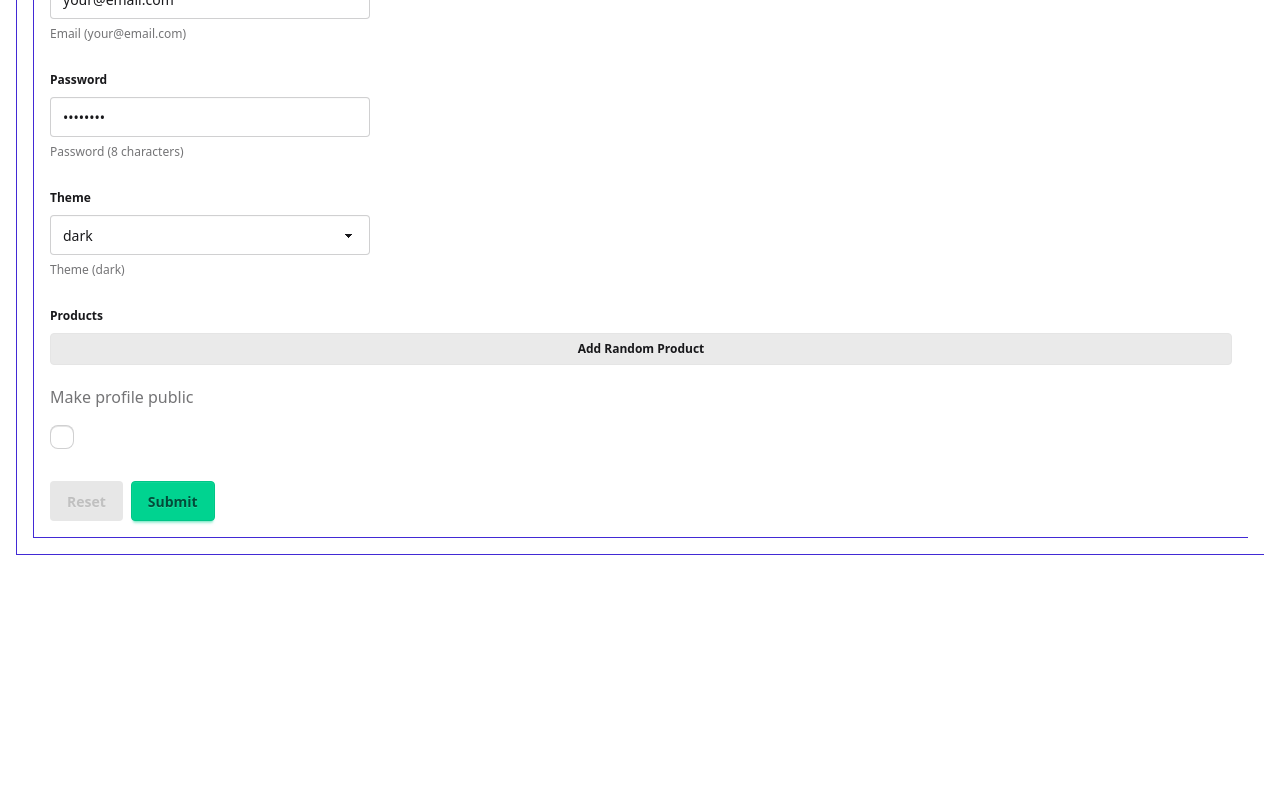
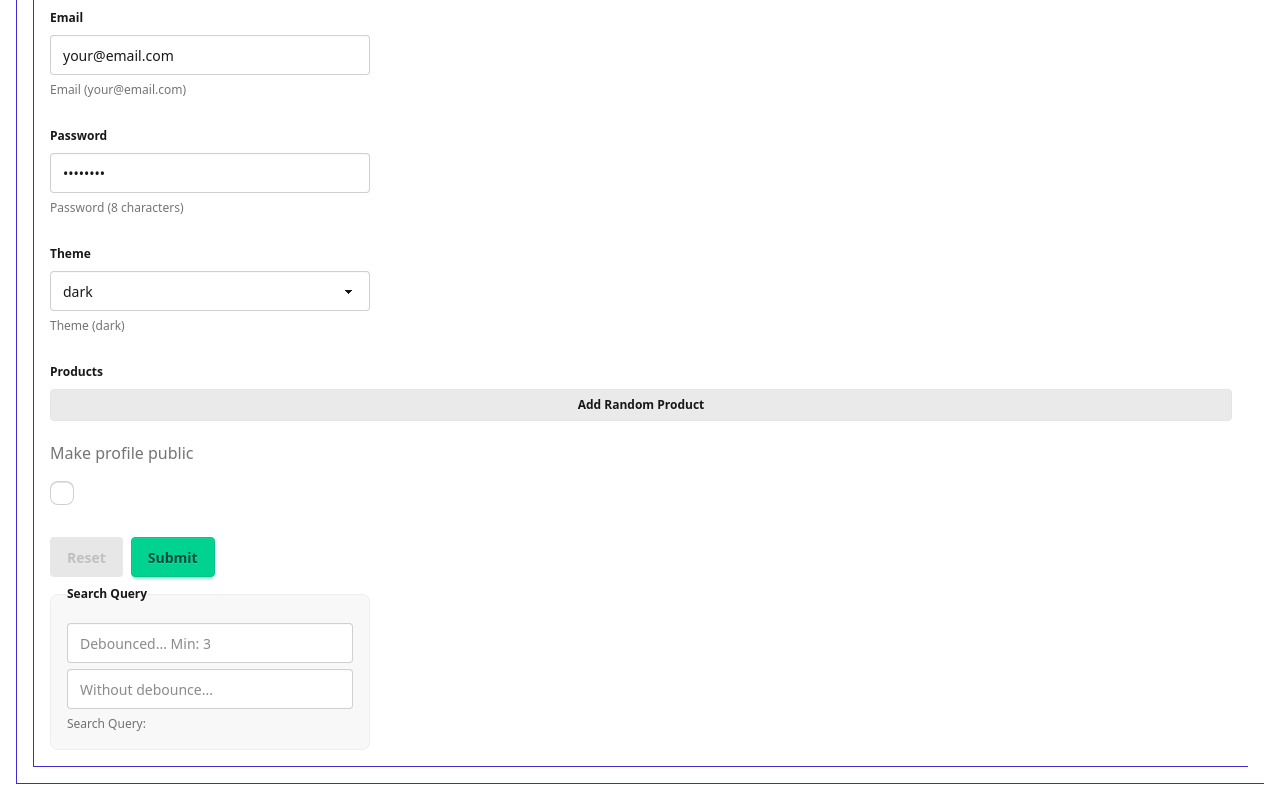
Before and after one commit to matheus-alpe/angular-forms-practices, an Angular app: page /forms/signal in a window 1280 px wide. Shown: the part 419-1219 px from the top of the page. Before the commit the page ends 990 px from the top, so only its background shows below. Built offline with nearby package versions, Linux system fonts and the light colour scheme.

Commit message:
feat: signal forms

```diff
--- a/src/app/routing/forms/signal/signal.html
+++ b/src/app/routing/forms/signal/signal.html
@@ -1,3 +1,6 @@
+<label for="is-readonly" class="label m-4">Disabled it?</label>
+<input type="checkbox" class="toggle" [(ngModel)]="isReadonly" id="is-readonly" />
+
 <form class="flex flex-col gap-4" [formRoot]="loginForm">
   <fieldset class="fieldset">
     <legend class="fieldset-legend">First Name</legend>
@@ -119,7 +122,12 @@
         </div>
       }
 
-      <button type="button" class="btn btn-sm btn-soft" (click)="addRandomProduct()">
+      <button
+        type="button"
+        class="btn btn-sm btn-soft"
+        (click)="addRandomProduct()"
+        [disabled]="loginForm().disabled()"
+      >
         Add Random Product
       </button>
     </div>
@@ -153,8 +161,40 @@
       Reset
     </button>
 
-    <button type="submit" class="btn btn-success mt-4" [class.btn-disabled]="loginForm().invalid()">
+    <button
+      type="submit"
+      class="btn btn-success mt-4"
+      [class.btn-disabled]="loginForm().invalid()"
+      [disabled]="loginForm().disabled()"
+    >
       Submit
     </button>
   </div>
 </form>
+
+@if (loginForm().disabled()) {
+  @for (reason of loginForm().disabledReasons(); track reason) {
+    <p class="text-yellow-600 text-sm">{{ reason.message }}</p>
+  }
+}
+
+<fieldset class="fieldset bg-base-200 border-base-300 rounded-box w-xs border p-4">
+  <legend class="fieldset-legend">Search Query</legend>
+  <input
+    id="query"
+    type="text"
+    class="input"
+    [placeholder]="`Debounced... Min: ${searchForm.query().minLength?.()}`"
+    [formField]="searchForm.query"
+  />
+
+  <input
+    id="query"
+    type="text"
+    class="input"
+    placeholder="Without debounce..."
+    [formField]="searchFormWithoutDebounce.query"
+  />
+
+  <label for="query" class="label">Search Query: {{ searchModel().query }}</label>
+</fieldset>
--- a/src/app/routing/forms/signal/signal.ts
+++ b/src/app/routing/forms/signal/signal.ts
@@ -10,8 +10,11 @@ import {
   minLength,
   applyEach,
   min,
+  disabled,
+  debounce,
 } from '@angular/forms/signals';
 import { LoginData, ThemeOptions, ProductOrder } from './signal.types';
+import { FormsModule } from '@angular/forms';
 
 const FORM_INITIAL_STATE: LoginData = {
   email: '',
@@ -30,14 +33,18 @@ const FORM_INITIAL_STATE: LoginData = {
 
 @Component({
   selector: 'app-form-signal',
-  imports: [FormField, FormRoot],
+  imports: [FormField, FormRoot, FormsModule],
   templateUrl: './signal.html',
 })
 export class Signal implements OnInit {
+  isReadonly = signal(false);
+  readonly themeOptions = Object.values(ThemeOptions);
+
   loginModel = signal<LoginData>(FORM_INITIAL_STATE);
   loginForm = form(
     this.loginModel,
     (schemaPath) => {
+      disabled(schemaPath, () => (this.isReadonly() ? 'Form is readonly' : false));
       required(schemaPath.email, { message: 'Email is required' });
       email(schemaPath.email, { message: 'Please enter a valid email address' });
       hidden(schemaPath.publicUrl, ({ valueOf }) => !valueOf(schemaPath.isPublic));
@@ -57,7 +64,15 @@ export class Signal implements OnInit {
     },
   );
   readonly passwordLength = computed(() => this.loginForm.password().value().length);
-  readonly themeOptions = Object.values(ThemeOptions);
+
+  searchModel = signal({
+    query: '',
+  });
+  searchForm = form(this.searchModel, (schemaPath) => {
+    debounce(schemaPath.query, 300);
+    minLength(schemaPath.query, 3, { message: 'Search query must be at least 3 characters long' });
+  });
+  searchFormWithoutDebounce = form(this.searchModel);
 
   ngOnInit(): void {
     this.loginModel.set({
```
